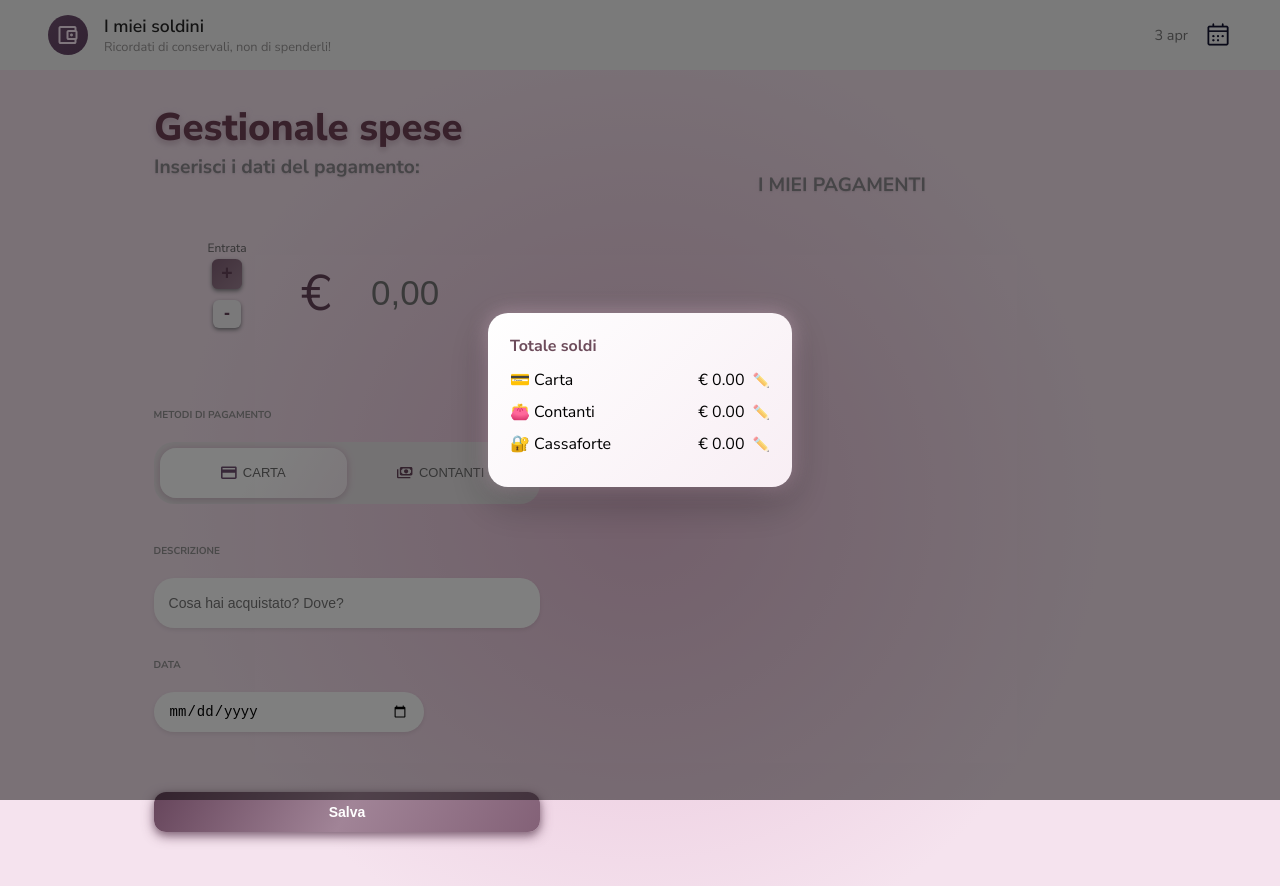
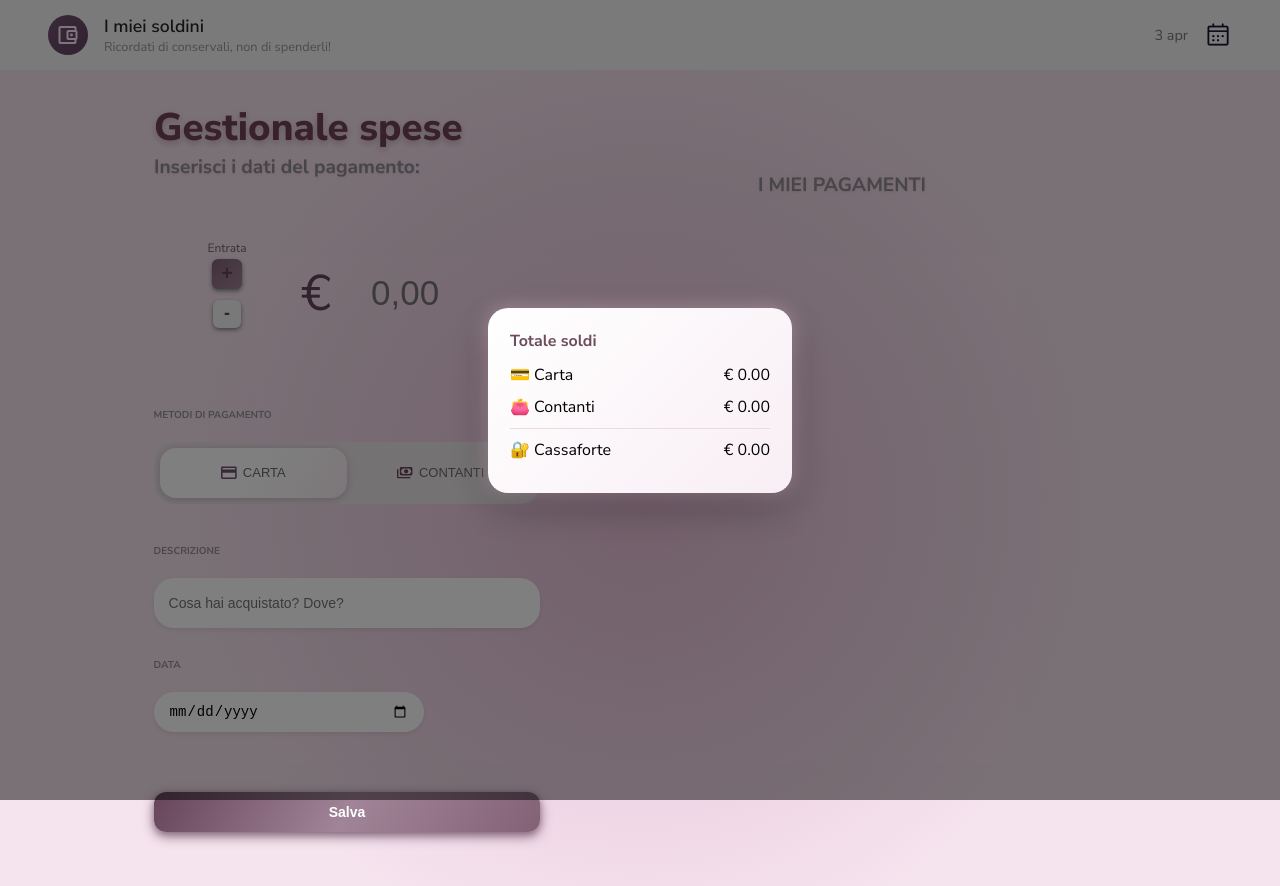
Before and after one commit to Vittoriatosi2006/Gestionale-spese, a React (Vite) app: page / in a window 1280 px wide. Both pictures are taken after a click on the picture 68 px from the left and 35 px from the top of the page. Shown: the top 886 px of the page. Built offline with nearby package versions, Linux system fonts and the light colour scheme; a web font is replaced by a local one.

Commit message:
modifica al codice

```diff
--- a/src/App.tsx
+++ b/src/App.tsx
@@ -5,15 +5,26 @@ import Recenti from "./Recenti";
 import type { Pagamento } from "./type";
 
 function App() {
-  const [pagamenti, setPagamenti] = useState<Pagamento[]>([]); //pagamenti è la lista principale di tutti i movimenti salvati
+  const [pagamenti, setPagamenti] = useState<Pagamento[]>([]);
   const [pagamentoDaModificare, setPagamentoDaModificare] =
-    useState<Pagamento | null>(null); //se si fa su un pagamento che già esiste serve a modificarlo, se è null ne creo uno nuovo
+    useState<Pagamento | null>(null); //se si fa un pagamentoche già esiste lo modifica, se è null ne crea uno nuovo
   const [showSaldo, setShowSaldo] = useState(false); //mostra o nasconde la card con i saldi totali
-  const [adjustCarta, setAdjustCarta] = useState<string>(""); //serve a tenere traccia di quanto l'utente vuole aggiungere o togliere al saldo carta manualmente
-  const [adjustContanti, setAdjustContanti] = useState<string>(""); //serve a tenere traccia di quanto l'utente vuole aggiungere o togliere al saldo contanti manualmente
-  const [cassaforte, setCassaforte] = useState<number>(0); //importo totalle  della cassaforte, e si modifica a mano
+  const [cassaforte, setCassaforte] = useState<number>(0); //importo totale della casssaforte, e si modifica a mano
 
-  //somme automatiche basate sui pagamenti salvati
+  useEffect(() => {
+    const dati = localStorage.getItem("pagamenti");
+    if (dati) setPagamenti(JSON.parse(dati)); //json.parse trasforma la stringa in un array di oggetti
+
+    const safe = localStorage.getItem("cassaforte");
+    if (safe) setCassaforte(Number(safe)); //Number(safe) = lo trasforma da stringa a numero
+  }, []);
+
+  const aggiornaCassaforte = (val: number) => {
+    setCassaforte(val);
+    localStorage.setItem("cassaforte", String(val));
+  };
+
+  // CALCOLI AUTOMATICI
   const totaleCarta = pagamenti
     .filter((p) => p.metodo === "carta")
     .reduce((acc, p) => acc + p.importo, 0);
@@ -21,55 +32,33 @@ function App() {
     .filter((p) => p.metodo === "contanti")
     .reduce((acc, p) => acc + p.importo, 0);
 
-  //queste due costanti servono per mostrare il saldo aggiornato quando si modifica il saldo manualmente
-  const totaleCartaFinale = totaleCarta + (Number(adjustCarta) || 0);
-  const totaleContantiFinale = totaleContanti + (Number(adjustContanti) || 0);
-
-  useEffect(() => {
-    const datiSalvati = localStorage.getItem("pagamenti");
-    if (datiSalvati) {
-      setPagamenti(JSON.parse(datiSalvati));
-    }
-  }, []);
-
   const aggiungiPagamento = (p: Pagamento) => {
-    let nuoviPagamenti;
-
+    let nuovi;
     if (pagamentoDaModificare) {
-      // p = pagamento modificato o nuovo, pag = ogni ele,e to dell'rray  pagamenti
-      // se c'è un nnhovo p, viene aggiunti, ltrimenti rimane quellp vecchio
-      nuoviPagamenti = pagamenti.map((pag) => (pag.id === p.id ? p : pag));
+      nuovi = pagamenti.map((pag) => (pag.id === p.id ? p : pag)); //se stiamo modificando un id gia esistente lo sostituisce, altrimenti lascia tutto com'è
       setPagamentoDaModificare(null);
     } else {
-      nuoviPagamenti = [p, ...pagamenti];
-    }
-
-    setPagamenti(nuoviPagamenti);
-    localStorage.setItem("pagamenti", JSON.stringify(nuoviPagamenti));
+      nuovi = [p, ...pagamenti];
+    } //sennò aggiunge un nuovo pagamento in cima alla lista
+    setPagamenti(nuovi);
+    localStorage.setItem("pagamenti", JSON.stringify(nuovi));
   };
-  {
-    /* json.stringify trasfora un oggetto js in una stringa */
-  }
 
   const eliminaPagamento = (id: number) => {
-    const nuoviPagamenti = pagamenti.filter((p) => p.id !== id);
-    setPagamenti(nuoviPagamenti);
-    localStorage.setItem("pagamenti", JSON.stringify(nuoviPagamenti));
+    const nuovi = pagamenti.filter((p) => p.id !== id);
+    setPagamenti(nuovi);
+    localStorage.setItem("pagamenti", JSON.stringify(nuovi)); //json.stringify trasforma l'array di oggetti in una stringa
   };
 
   return (
     <div className="App">
       <Navbar
-        totaleCarta={totaleCartaFinale}
-        totaleContanti={totaleContantiFinale}
+        totaleCarta={totaleCarta}
+        totaleContanti={totaleContanti}
         cassaforte={cassaforte}
-        setCassaforte={setCassaforte}
+        setCassaforte={aggiornaCassaforte}
         showSaldo={showSaldo}
         setShowSaldo={setShowSaldo}
-        adjustCarta={adjustCarta}
-        setAdjustCarta={setAdjustCarta}
-        adjustContanti={adjustContanti}
-        setAdjustContanti={setAdjustContanti}
       />
 
       <div className="main-content">
--- a/src/Navbar.tsx
+++ b/src/Navbar.tsx
@@ -9,10 +9,6 @@ interface NavbarProps {
   setCassaforte: (n: number) => void;
   showSaldo: boolean;
   setShowSaldo: (b: boolean) => void;
-  adjustCarta: string;
-  setAdjustCarta: (n: string) => void;
-  adjustContanti: string;
-  setAdjustContanti: (n: string) => void;
 }
 
 export default function Navbar({
@@ -22,14 +18,8 @@ export default function Navbar({
   setCassaforte,
   showSaldo,
   setShowSaldo,
-  adjustCarta,
-  setAdjustCarta,
-  adjustContanti,
-  setAdjustContanti,
 }: NavbarProps) {
-  const [editing, setEditing] = useState<
-    "carta" | "contanti" | "cassaforte" | null
-  >(null);
+  const [editing, setEditing] = useState(false);
 
   const oggi = new Date().toLocaleDateString("it-IT", {
     day: "numeric",
@@ -65,71 +55,33 @@ export default function Navbar({
           <div className="saldo-card" onClick={(e) => e.stopPropagation()}>
             <h3>Totale soldi</h3>
 
-            {/* CARTA */}
+            {/* 💳 CARTA */}
             <div className="riga-saldo">
               <span>💳 Carta</span>
+              <div className="valore">€ {totaleCarta.toFixed(2)}</div>
+            </div>
 
-              {editing === "carta" ? (
+            {/* 👛 CONTANTI */}
+            <div className="riga-saldo">
+              <span>👛 Contanti</span>
+              <div className="valore">€ {totaleContanti.toFixed(2)}</div>
+            </div>
+
+            {/* 🔐 CASSAFORTE */}
+            <div className="riga-saldo cassaforte">
+              <span>🔐 Cassaforte</span>
+
+              {editing ? (
                 <input
                   type="number"
-                  value={adjustCarta}
-                  onChange={(e) => setAdjustCarta(e.target.value)}
-                  onBlur={() => setEditing(null)} //quando smetto di modificare l’input, esco dalla modalità modifica
-                  autoFocus //quando questo input appare, mettici subito il cursore dentro
-                />
-              ) : (
-                <div className="valore">
-                  € {totaleCarta.toFixed(2)}
-                  <span onClick={() => setEditing("carta")} className="edit">
-                    ✏️
-                  </span>
-                </div>
-              )}
-            </div>
-
-            {/* CONTANTI */}
-            <div className="riga-saldo">
-              <span>👛 Contanti</span>
-
-              {editing === "contanti" ? (
-                <input
-                  type="number"
-                  value={adjustContanti}
-                  onChange={(e) => setAdjustContanti(e.target.value)}
-                  onBlur={() => setEditing(null)}
+                  value={cassaforte}
+                  onChange={(e) => setCassaforte(Number(e.target.value))}
+                  onBlur={() => setEditing(false)}
                   autoFocus
                 />
               ) : (
-                <div className="valore">
-                  € {totaleContanti.toFixed(2)}
-                  <span onClick={() => setEditing("contanti")} className="edit">
-                    ✏️
-                  </span>
-                </div>
-              )}
-            </div>
-
-            {/* CASSAFORTE */}
-            <div className="riga-saldo">
-              <span>🔐 Cassaforte</span>
-
-              {editing === "cassaforte" ? (
-                <input
-                  type="number"
-                  value={String(cassaforte)}
-                  onChange={(e) => setCassaforte(Number(e.target.value))}
-                  onBlur={() => setEditing(null)}
-                  autoFocus
-                />
-              ) : (
-                <div className="valore">
+                <div className="valore" onClick={() => setEditing(true)}>
                   € {cassaforte.toFixed(2)}
-                  <span
-                    onClick={() => setEditing("cassaforte")}
-                    className="edit"
-                  >
-                    ✏️
-                  </span>
                 </div>
               )}
             </div>
```
